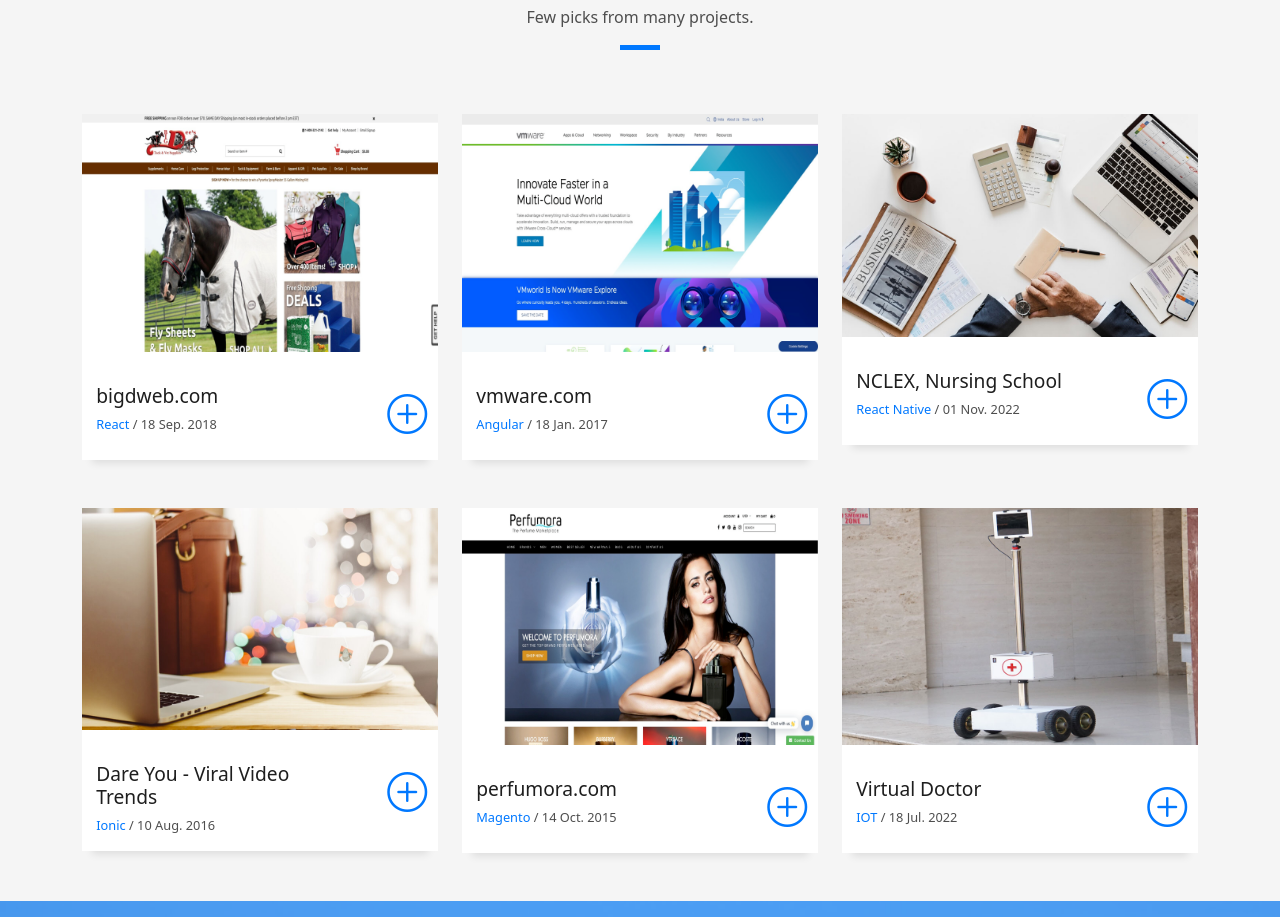
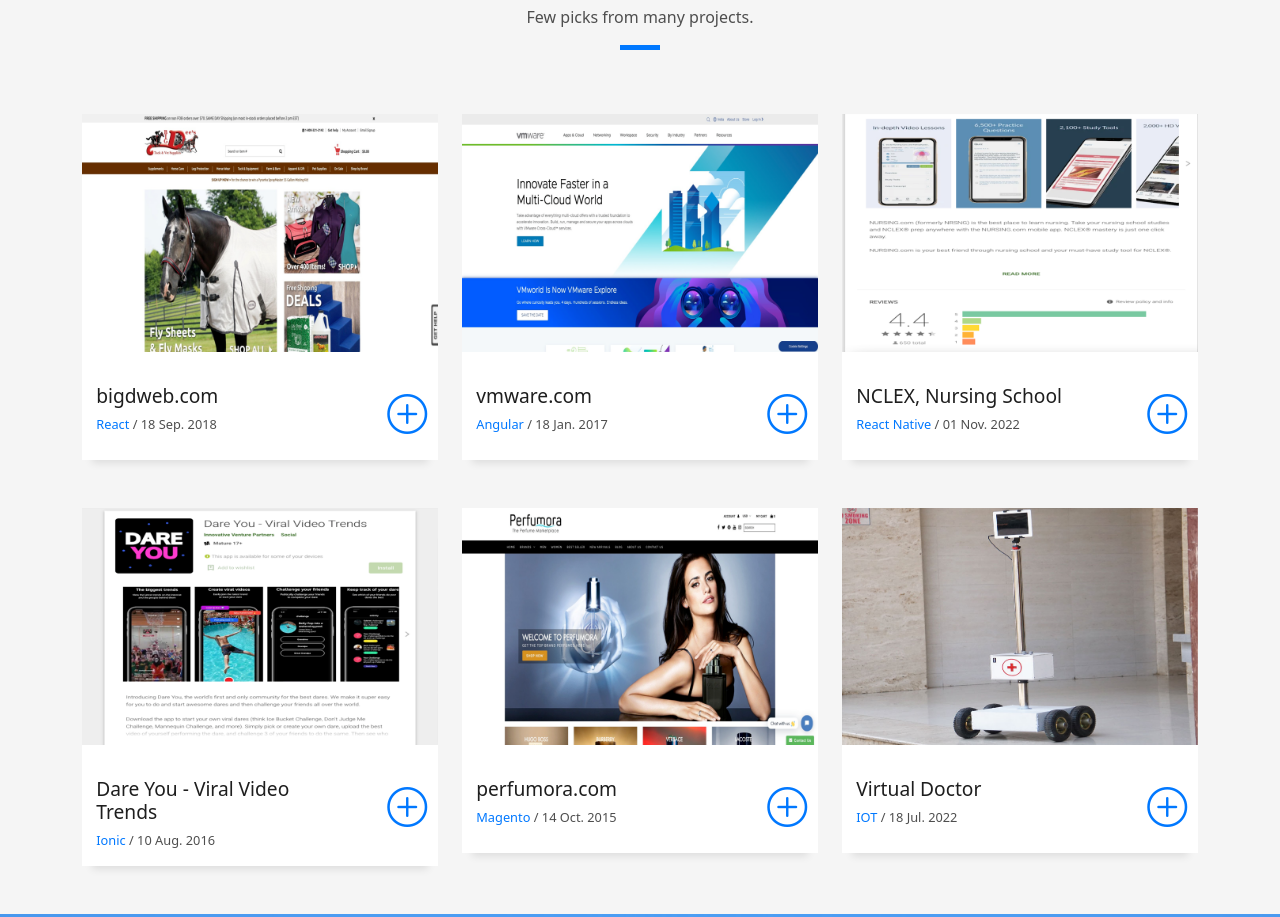
Before and after one commit to kumarnavinrai/navin, a plain HTML site: page index.html in a window 1280 px wide. Shown: the part 3427-4344 px from the top of the page. Drawn offline with Linux system fonts and the light colour scheme.

Commit message:
few updates

```diff
--- a/index.html
+++ b/index.html
@@ -364,9 +364,9 @@
           </div>
           <div class="col-md-4">
             <div class="work-box">
-              <a href="assets/img/work-3.jpg" data-gallery="portfolioGallery" class="portfolio-lightbox">
+              <a href="assets/img/work-3.png" data-gallery="portfolioGallery" class="portfolio-lightbox">
                 <div class="work-img">
-                  <img src="assets/img/work-3.jpg" alt="" class="img-fluid">
+                  <img src="assets/img/work-3.png" alt="" class="img-fluid">
                 </div>
               </a>
               <div class="work-content">
@@ -388,9 +388,9 @@
           </div>
           <div class="col-md-4">
             <div class="work-box">
-              <a href="assets/img/work-4.jpg" data-gallery="portfolioGallery" class="portfolio-lightbox">
+              <a href="assets/img/work-4.png" data-gallery="portfolioGallery" class="portfolio-lightbox">
                 <div class="work-img">
-                  <img src="assets/img/work-4.jpg" alt="" class="img-fluid">
+                  <img src="assets/img/work-4.png" alt="" class="img-fluid">
                 </div>
               </a>
               <div class="work-content">
```
Also changed, not shown: assets/img/work-3.png (added), assets/img/work-4.png (added), 3 other files.
